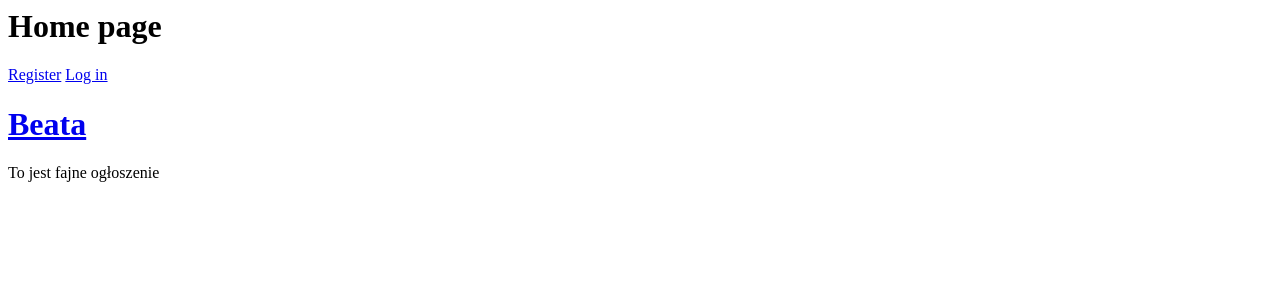
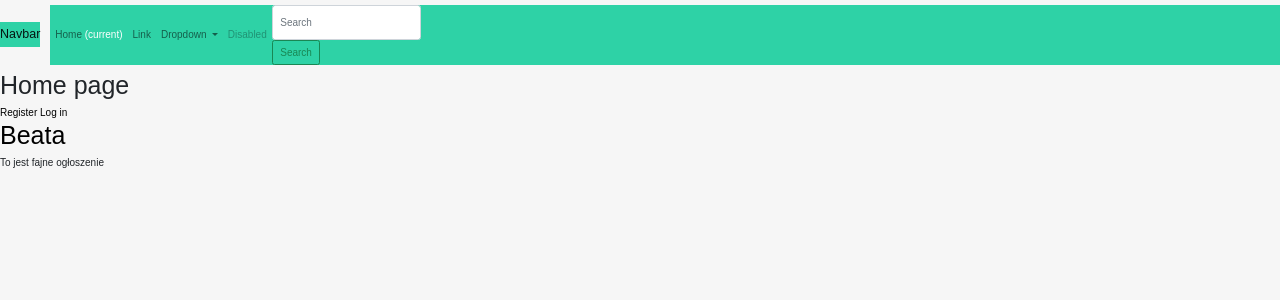
Before and after one commit to NangaB/AdvertisementForum, a Django app: page / in a window 1280 px wide. Shown: the top 300 px of the page. Run offline with Django 3.2, Linux system fonts and the light colour scheme; data comes from the database, SQL or seed files in the repository.

Commit message:
added bootstrap

```diff
--- a/advertisingForum/ads/static/css/styles.css
+++ b/advertisingForum/ads/static/css/styles.css
@@ -39,7 +39,7 @@ nav ion-icon {
     margin-right: 2rem;
 }
 
-nav {
+nav * {
     background-color: var(--primary);
     color: white;
 }
--- /dev/null
+++ b/advertisingForum/ads/templates/base.html
@@ -0,0 +1,32 @@
+<!doctype html>
+<html lang="en">
+  <head>
+    {% load static %}
+
+    <!-- Required meta tags -->
+    <meta charset="utf-8">
+    <meta name="viewport" content="width=device-width, initial-scale=1">
+
+    <!-- Bootstrap CSS -->
+    <link href="https://cdn.jsdelivr.net/npm/bootstrap@5.0.2/dist/css/bootstrap.min.css" rel="stylesheet" integrity="sha384-EVSTQN3/azprG1Anm3QDgpJLIm9Nao0Yz1ztcQTwFspd3yD65VohhpuuCOmLASjC" crossorigin="anonymous">
+    <link rel="stylesheet" href="{% static 'css/styles.css' %}">
+    <link rel="stylesheet" href="{% static 'css/qyeries.css' %}">
+    <title>Advertisements </title>
+  </head>
+  <body>
+    {% block content %}
+
+    {% endblock content %}
+
+    <!-- Optional JavaScript; choose one of the two! -->
+
+    <!-- Option 1: Bootstrap Bundle with Popper -->
+    <script src="https://cdn.jsdelivr.net/npm/bootstrap@5.0.2/dist/js/bootstrap.bundle.min.js" integrity="sha384-MrcW6ZMFYlzcLA8Nl+NtUVF0sA7MsXsP1UyJoMp4YLEuNSfAP+JcXn/tWtIaxVXM" crossorigin="anonymous"></script>
+
+    <!-- Option 2: Separate Popper and Bootstrap JS -->
+    <!--
+    <script src="https://cdn.jsdelivr.net/npm/@popperjs/core@2.9.2/dist/umd/popper.min.js" integrity="sha384-IQsoLXl5PILFhosVNubq5LC7Qb9DXgDA9i+tQ8Zj3iwWAwPtgFTxbJ8NT4GN1R8p" crossorigin="anonymous"></script>
+    <script src="https://cdn.jsdelivr.net/npm/bootstrap@5.0.2/dist/js/bootstrap.min.js" integrity="sha384-cVKIPhGWiC2Al4u+LWgxfKTRIcfu0JTxR+EQDz/bgldoEyl4H0zUF0QKbrJ0EcQF" crossorigin="anonymous"></script>
+    -->
+  </body>
+</html>
--- a/advertisingForum/ads/templates/home.html
+++ b/advertisingForum/ads/templates/home.html
@@ -1,3 +1,40 @@
+{% extends 'base.html' %}
+{% block content%}
+<nav class="navbar navbar-expand-lg navbar-light">
+    <a class="navbar-brand" href="#">Navbar</a>
+    <button class="navbar-toggler" type="button" data-toggle="collapse" data-target="#navbarSupportedContent" aria-controls="navbarSupportedContent" aria-expanded="false" aria-label="Toggle navigation">
+      <span class="navbar-toggler-icon"></span>
+    </button>
+
+    <div class="collapse navbar-collapse" id="navbarSupportedContent">
+      <ul class="navbar-nav mr-auto">
+        <li class="nav-item active">
+          <a class="nav-link" href="#">Home <span class="sr-only">(current)</span></a>
+        </li>
+        <li class="nav-item">
+          <a class="nav-link" href="#">Link</a>
+        </li>
+        <li class="nav-item dropdown">
+          <a class="nav-link dropdown-toggle" href="#" id="navbarDropdown" role="button" data-toggle="dropdown" aria-haspopup="true" aria-expanded="false">
+            Dropdown
+          </a>
+          <div class="dropdown-menu" aria-labelledby="navbarDropdown">
+            <a class="dropdown-item" href="#">Action</a>
+            <a class="dropdown-item" href="#">Another action</a>
+            <div class="dropdown-divider"></div>
+            <a class="dropdown-item" href="#">Something else here</a>
+          </div>
+        </li>
+        <li class="nav-item">
+          <a class="nav-link disabled" href="#">Disabled</a>
+        </li>
+      </ul>
+      <form class="form-inline my-2 my-lg-0">
+        <input class="form-control mr-sm-2" type="search" placeholder="Search" aria-label="Search">
+        <button class="btn btn-outline-success my-2 my-sm-0" type="submit">Search</button>
+      </form>
+    </div>
+  </nav>
 <h1>Home page</h1>
 {{error}}
 {% if user.is_authenticated %}
@@ -11,4 +48,6 @@
 {% for ad in ads %}
     <a href="{% url 'ads:detail' ad.id %}"><h1>{{ad.company}}</h1></a>
     <p>{{ad.desc}}</p>
-{% endfor%}
+{% endfor %}
+
+{% endblock %}
```
